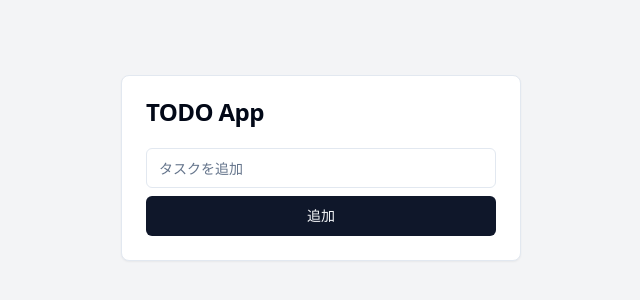
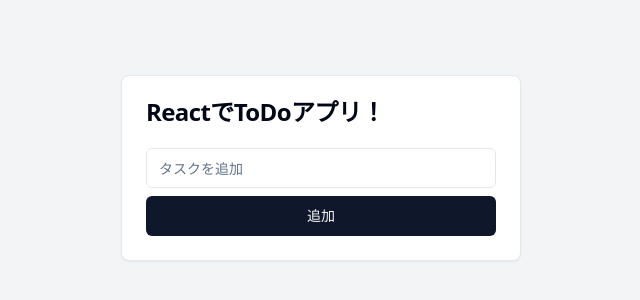
Before and after one commit to Yoshiki-Ueno/my-first-todo, a React (Vite) app: page / in a window 1280 px wide. Shown: the part 232-532 px from the top of the page, without its empty margins (319-959 px from the left). Built offline with nearby package versions, Linux system fonts and the light colour scheme.

Commit message:
名前変更

```diff
--- a/src/App.tsx
+++ b/src/App.tsx
@@ -211,7 +211,7 @@ export default function Home() {
     <div className="bg-gray-100 flex justify-center items-center min-h-screen">
       <Card className="w-[400px]">
         <CardHeader>
-          <CardTitle>TODO App</CardTitle>
+          <CardTitle>ReactでToDoアプリ！</CardTitle>
         </CardHeader>
         <CardContent>
           <Input
```
